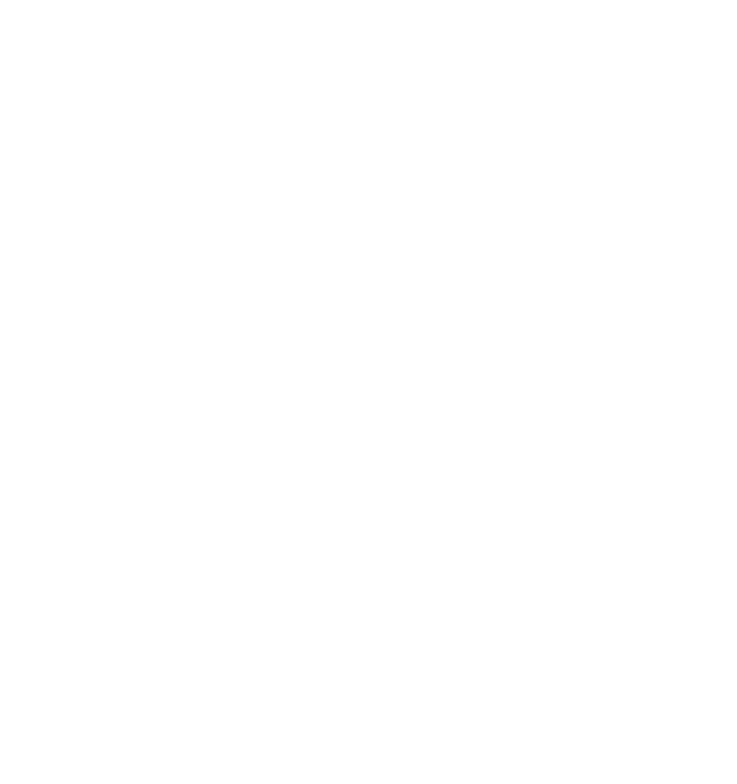
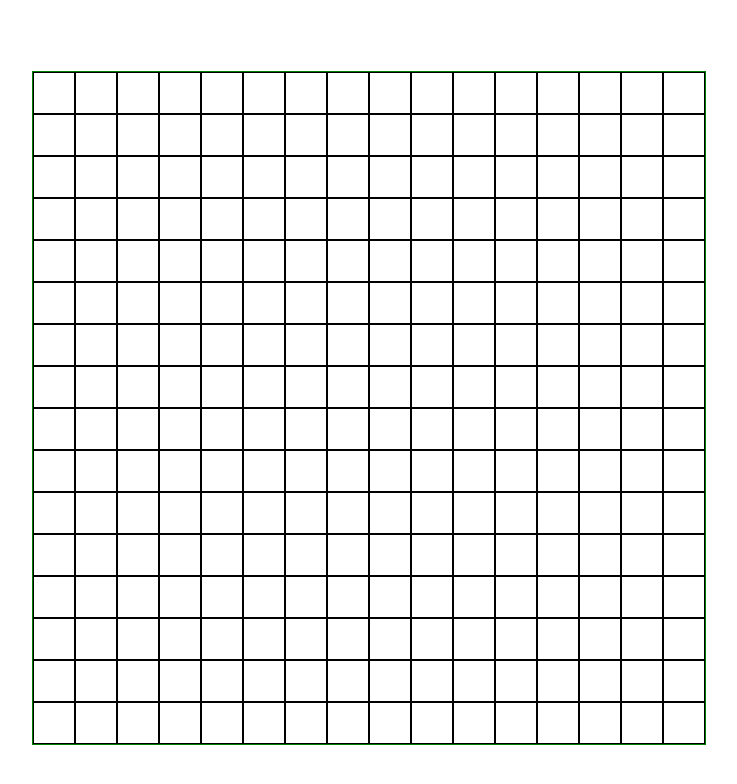
Before and after one commit to hlokman/Etch-A-Sketch-project, a plain HTML site: page index.html in a window 1280 px wide. Shown: the whole page, without its empty margins (271-1008 px from the left). Drawn offline with Linux system fonts and the light colour scheme.

Commit message:
Add the 16x16 grid with CSS grid

```diff
--- a/EAS.js
+++ b/EAS.js
@@ -0,0 +1,12 @@
+const container = document.querySelector('.container');
+/*const squareBox = document.createElement('div');
+squareBox.setAttribute('class', 'squareBox');
+container.appendChild(squareBox)*/
+
+
+for (let i=1; i <= 256; i++) {
+    //container.innerHTML += '<div class="square' + i + '"></div>';
+    const square = document.createElement('div');
+    square.setAttribute('class', 'square');
+    container.appendChild(square);
+}
--- a/index.html
+++ b/index.html
@@ -7,6 +7,9 @@
     </head>
 
     <body>
+        <div class="container">
+
+        </div>
 
         <script src="./EAS.js"></script>
     </body>
--- a/style.css
+++ b/style.css
@@ -0,0 +1,25 @@
+body {
+    height: 100vh;
+    display: flex;
+    flex-direction: column;
+    justify-content: center;
+    align-items: center;
+}
+
+.container {
+    border: 1px solid green;
+    display: grid;
+    grid-template-columns: repeat(16, 1fr);
+    grid-template-rows: repeat(16, 1fr) ;
+
+    /*display: grid;
+    grid-template-columns: repeat(16, 1fr);*/
+
+}
+
+
+
+.square {
+    border: 1px solid black;
+    padding: 20px;
+}
```
